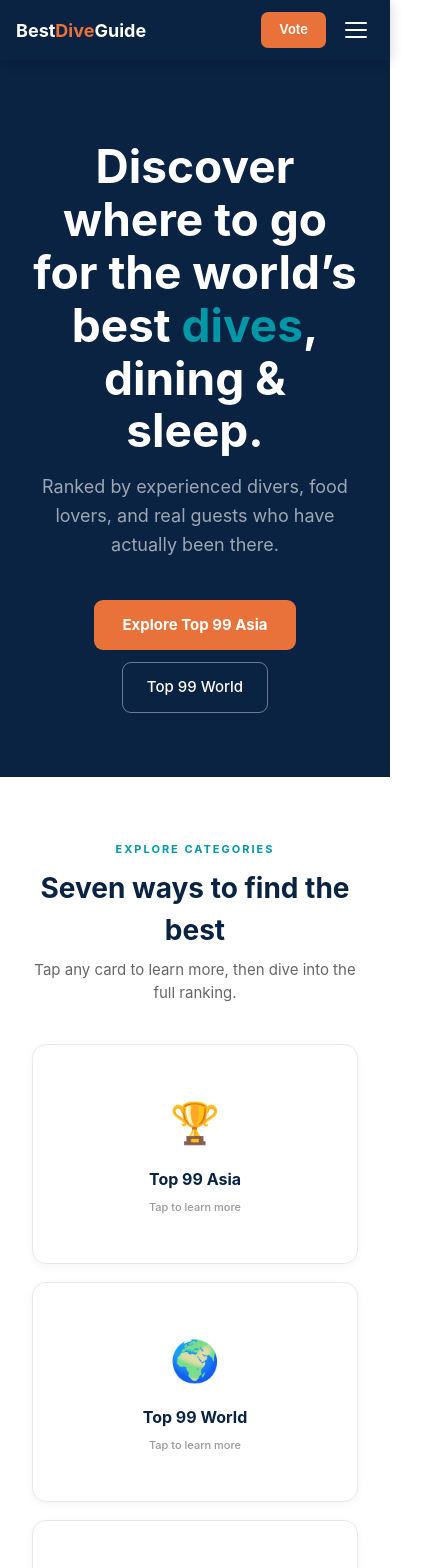
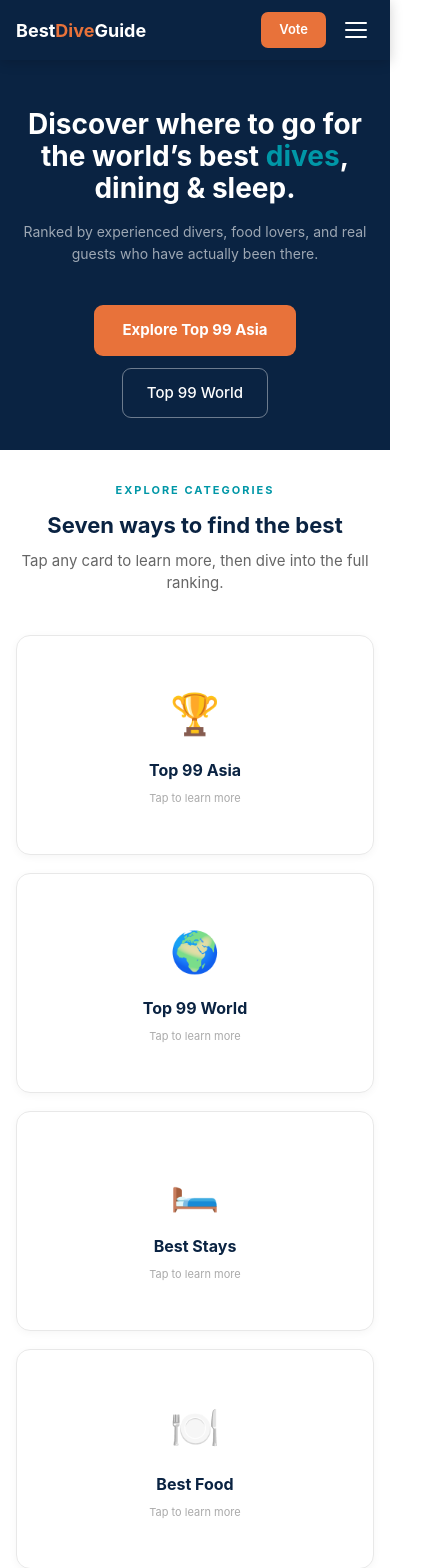
Before and after one commit to nicvdb80-cell/bestdiveguide, a Next.js app: page / in a window 390 px wide. Shown: the top 1568 px of the page, 439 px wide, since content can reach past the window. Built offline with nearby package versions, Linux system fonts and the light colour scheme.

Commit message:
fix: responsive homepage with 7 flip cards, clamp fonts, mobile grids

```diff
--- a/src/app/page.tsx
+++ b/src/app/page.tsx
@@ -5,139 +5,32 @@ import Link from "next/link"
 import Nav from "@/components/Nav"
 import Footer from "@/components/Footer"
 
-const CATEGORIES = [
-  {
-    title: "Top 99 Asia",
-    emoji: "🏆",
-    color: "#E8723A",
-    bg: "#FEF0E8",
-    href: "/top100",
-    desc: "The definitive ranking of Asia's best dive experiences. Resorts, liveaboards and dive operators ranked by a professional panel, verified votes and expert review."
-  },
-  {
-    title: "Top 99 World",
-    emoji: "🌍",
-    color: "#1B6CA8",
-    bg: "#E8EFF8",
-    href: "/top100-world",
-    desc: "The global edition. Every continent, every ocean. From the Red Sea to the Caribbean, the Pacific to the Mediterranean. Coming 2026."
-  },
-  {
-    title: "Best Stays",
-    emoji: "🛏️",
-    color: "#0097A7",
-    bg: "#E1F5F8",
-    href: "/stays",
-    desc: "99 dive resorts ranked on room quality, service, location and how well the stay supports serious diving. Where divers sleep the best."
-  },
-  {
-    title: "Best Food",
-    emoji: "🍽️",
-    color: "#C85A20",
-    bg: "#FEF0E8",
-    href: "/food",
-    desc: "99 dive food experiences ranked on freshness, flavour, dietary care and atmosphere. Where divers remember the meals as much as the dives."
-  },
-  {
-    title: "Dive Sites",
-    emoji: "🤿",
-    color: "#1B6CA8",
-    bg: "#E8EFF8",
-    href: "/sites",
-    desc: "The world's best walls, wrecks, muck dives, seamounts and shark encounters. Ranked by visibility, marine life, access and wow factor."
-  },
-  {
-    title: "Liveaboards",
-    emoji: "🚢",
-    color: "#5E35B1",
-    bg: "#EDE7F6",
-    href: "/liveaboards",
-    desc: "49 liveaboards ranked across Indonesia, Maldives, Philippines and Thailand. Comfort, food, crew, safety and dive quality all scored."
-  },
-  {
-    title: "Sustainable",
-    emoji: "🌿",
-    color: "#2E7D32",
-    bg: "#E8F5E9",
-    href: "/sustainable",
-    desc: "Operators leading on reef conservation, waste reduction, community impact and certified sustainability. The green divers of the industry."
-  },
+const CATS = [
+  {t:"Top 99 Asia",e:"🏆",c:"#E8723A",bg:"#FEF0E8",h:"/top100",d:"The definitive ranking of Asia’s best dive experiences. Resorts, liveaboards and dive operators ranked by professional panel, verified votes and expert review."},
+  {t:"Top 99 World",e:"🌍",c:"#1B6CA8",bg:"#E8EFF8",h:"/top100-world",d:"The global edition. Every continent, every ocean. From the Red Sea to the Caribbean, the Pacific to the Mediterranean. Coming 2026."},
+  {t:"Best Stays",e:"🛏️",c:"#0097A7",bg:"#E1F5F8",h:"/stays",d:"99 dive resorts ranked on room quality, service, location and how well the stay supports serious diving."},
+  {t:"Best Food",e:"🍽️",c:"#C85A20",bg:"#FEF0E8",h:"/food",d:"99 dive food experiences ranked on freshness, flavour, dietary care and atmosphere. Where divers eat the best."},
+  {t:"Dive Sites",e:"🤿",c:"#1B6CA8",bg:"#E8EFF8",h:"/sites",d:"The best walls, wrecks, muck dives, seamounts and shark encounters. Ranked by visibility, marine life, access and wow factor."},
+  {t:"Liveaboards",e:"🚢",c:"#5E35B1",bg:"#EDE7F6",h:"/liveaboards",d:"49 liveaboards across Indonesia, Maldives, Philippines and Thailand. Comfort, food, crew, safety and dive quality all scored."},
+  {t:"Sustainable",e:"🌿",c:"#2E7D32",bg:"#E8F5E9",h:"/sustainable",d:"Operators leading on reef conservation, waste reduction, community impact and certified sustainability."},
 ]
 
-function FlipCard({ cat }: { cat: typeof CATEGORIES[0] }) {
-  const [flipped, setFlipped] = useState(false)
-
+function FlipCard({c}:{c:typeof CATS[0]}) {
+  const [f,sF] = useState(false)
   return (
-    <div
-      onClick={() => setFlipped(!flipped)}
-      style={{ perspective: "800px", cursor: "pointer", minHeight: "220px" }}
-    >
-      <div style={{
-        position: "relative",
-        width: "100%",
-        height: "220px",
-        transformStyle: "preserve-3d",
-        transition: "transform 0.5s ease",
-        transform: flipped ? "rotateY(180deg)" : "rotateY(0deg)",
-      }}>
-        {/* Front */}
-        <div style={{
-          position: "absolute",
-          inset: 0,
-          backfaceVisibility: "hidden",
-          background: "#fff",
-          borderRadius: "14px",
-          border: "1px solid #E8E8E8",
-          display: "flex",
-          flexDirection: "column",
-          alignItems: "center",
-          justifyContent: "center",
-          padding: "2rem 1.5rem",
-          textAlign: "center",
-          boxShadow: "0 2px 8px rgba(0,0,0,0.04)",
-        }}>
-          <div style={{ fontSize: "40px", marginBottom: "14px" }}>{cat.emoji}</div>
-          <h3 style={{ fontSize: "16px", fontWeight: 700, color: "#0A2342", marginBottom: "8px" }}>{cat.title}</h3>
-          <span style={{ fontSize: "11px", color: "#999", fontWeight: 500 }}>Tap to learn more</span>
+    <div onClick={()=>sF(!f)} style={{perspective:800,cursor:"pointer"}}>
+      <div style={{position:"relative",width:"100%",height:220,transformStyle:"preserve-3d",transition:"transform .5s",transform:f?"rotateY(180deg)":"none"}}>
+        <div style={{position:"absolute",inset:0,backfaceVisibility:"hidden",background:"#fff",borderRadius:14,border:"1px solid #E8E8E8",display:"flex",flexDirection:"column",alignItems:"center",justifyContent:"center",padding:"2rem 1.5rem",textAlign:"center",boxShadow:"0 2px 8px rgba(0,0,0,0.04)"}}>
+          <div style={{fontSize:40,marginBottom:14}}>{c.e}</div>
+          <h3 style={{fontSize:16,fontWeight:700,color:"#0A2342",marginBottom:8}}>{c.t}</h3>
+          <span style={{fontSize:11,color:"#aaa"}}>Tap to learn more</span>
         </div>
-
-        {/* Back */}
-        <div style={{
-          position: "absolute",
-          inset: 0,
-          backfaceVisibility: "hidden",
-          transform: "rotateY(180deg)",
-          background: cat.bg,
-          borderRadius: "14px",
-          border: `1.5px solid ${cat.color}20`,
-          display: "flex",
-          flexDirection: "column",
-          justifyContent: "space-between",
-          padding: "1.5rem",
-          boxShadow: "0 2px 12px rgba(0,0,0,0.06)",
-        }}>
+        <div style={{position:"absolute",inset:0,backfaceVisibility:"hidden",transform:"rotateY(180deg)",background:c.bg,borderRadius:14,border:"1.5px solid "+c.c+"30",display:"flex",flexDirection:"column",justifyContent:"space-between",padding:"1.5rem",boxShadow:"0 2px 12px rgba(0,0,0,0.06)"}}>
           <div>
-            <h3 style={{ fontSize: "15px", fontWeight: 700, color: cat.color, marginBottom: "10px" }}>{cat.title}</h3>
-            <p style={{ fontSize: "12.5px", color: "#444", lineHeight: 1.65, margin: 0 }}>{cat.desc}</p>
+            <h3 style={{fontSize:15,fontWeight:700,color:c.c,marginBottom:10}}>{c.t}</h3>
+            <p style={{fontSize:12.5,color:"#444",lineHeight:1.65,margin:0}}>{c.d}</p>
           </div>
-          <Link
-            href={cat.href}
-            onClick={(e) => e.stopPropagation()}
-            style={{
-              display: "inline-block",
-              background: cat.color,
-              color: "#fff",
-              padding: "9px 18px",
-              borderRadius: "7px",
-              textDecoration: "none",
-              fontSize: "12px",
-              fontWeight: 700,
-              textAlign: "center",
-              marginTop: "12px",
-            }}
-          >
-            View full list →
-          </Link>
+          <Link href={c.h} onClick={e=>e.stopPropagation()} style={{display:"block",background:c.c,color:"#fff",padding:"9px 18px",borderRadius:7,textDecoration:"none",fontSize:12,fontWeight:700,textAlign:"center",marginTop:12}}>View full list →</Link>
         </div>
       </div>
     </div>
@@ -146,72 +39,50 @@ function FlipCard({ cat }: { cat: typeof CATEGORIES[0] }) {
 
 export default function Home() {
   return (
-    <div style={{ fontFamily: "Inter,system-ui,sans-serif", minHeight: "100vh", background: "#fff" }}>
+    <div style={{fontFamily:"Inter,system-ui,sans-serif",minHeight:"100vh",background:"#fff"}}>
       <Nav />
-
-      {/* Hero */}
-      <div style={{ background: "#0A2342", padding: "5rem 2rem 4rem", textAlign: "center" }}>
-        <h1 style={{ color: "#fff", fontSize: "46px", fontWeight: 700, lineHeight: 1.15, maxWidth: "680px", margin: "0 auto 1rem" }}>
-          Discover where to go for the world’s best <span style={{ color: "#0097A7" }}>dives</span>, dining & sleep.
+      <div style={{background:"#0A2342",padding:"clamp(3rem,8vw,5rem) clamp(1rem,3vw,2rem) clamp(2rem,6vw,4rem)",textAlign:"center"}}>
+        <h1 style={{color:"#fff",fontSize:"clamp(28px,5.5vw,46px)",fontWeight:700,lineHeight:1.15,maxWidth:680,margin:"0 auto 1rem"}}>
+          Discover where to go for the world’s best <span style={{color:"#0097A7"}}>dives</span>, dining & sleep.
         </h1>
-        <p style={{ color: "rgba(255,255,255,0.6)", fontSize: "18px", maxWidth: "500px", margin: "0 auto 2.5rem", lineHeight: 1.6 }}>
+        <p style={{color:"rgba(255,255,255,0.6)",fontSize:"clamp(14px,2.5vw,18px)",maxWidth:500,margin:"0 auto 2.5rem",lineHeight:1.6}}>
           Ranked by experienced divers, food lovers, and real guests who have actually been there.
         </p>
-        <div style={{ display: "flex", gap: "12px", justifyContent: "center", flexWrap: "wrap" }}>
-          <Link href="/top100" style={{ background: "#E8723A", color: "#fff", padding: "14px 28px", borderRadius: "9px", textDecoration: "none", fontWeight: 700, fontSize: "15px" }}>
-            Explore Top 99 Asia
-          </Link>
-          <Link href="/top100-world" style={{ background: "transparent", color: "#fff", border: "1.5px solid rgba(255,255,255,0.4)", padding: "13px 24px", borderRadius: "9px", textDecoration: "none", fontWeight: 500, fontSize: "15px" }}>
-            Top 99 World
-          </Link>
+        <div style={{display:"flex",gap:12,justifyContent:"center",flexWrap:"wrap"}}>
+          <Link href="/top100" style={{background:"#E8723A",color:"#fff",padding:"14px 28px",borderRadius:9,textDecoration:"none",fontWeight:700,fontSize:15}}>Explore Top 99 Asia</Link>
+          <Link href="/top100-world" style={{background:"transparent",color:"#fff",border:"1.5px solid rgba(255,255,255,0.4)",padding:"13px 24px",borderRadius:9,textDecoration:"none",fontWeight:500,fontSize:15}}>Top 99 World</Link>
         </div>
       </div>
 
-      {/* 7 Category Flip Cards */}
-      <div style={{ padding: "4rem 2rem", maxWidth: "1100px", margin: "0 auto" }}>
-        <div style={{ textAlign: "center", marginBottom: "2.5rem" }}>
-          <div style={{ fontSize: "11px", fontWeight: 700, letterSpacing: "2px", textTransform: "uppercase", color: "#0097A7", marginBottom: "10px" }}>
-            Explore Categories
-          </div>
-          <h2 style={{ fontSize: "28px", fontWeight: 700, color: "#0A2342", marginBottom: "8px" }}>
-            Seven ways to find the best
-          </h2>
-          <p style={{ fontSize: "15px", color: "#666", maxWidth: "480px", margin: "0 auto" }}>
-            Tap any card to learn more, then dive into the full ranking.
-          </p>
+      <div style={{padding:"clamp(2rem,5vw,4rem) clamp(1rem,3vw,2rem)",maxWidth:1100,margin:"0 auto"}}>
+        <div style={{textAlign:"center",marginBottom:"2.5rem"}}>
+          <div style={{fontSize:11,fontWeight:700,letterSpacing:2,textTransform:"uppercase",color:"#0097A7",marginBottom:10}}>Explore Categories</div>
+          <h2 style={{fontSize:"clamp(22px,4vw,28px)",fontWeight:700,color:"#0A2342",marginBottom:8}}>Seven ways to find the best</h2>
+          <p style={{fontSize:15,color:"#666",maxWidth:480,margin:"0 auto"}}>Tap any card to learn more, then dive into the full ranking.</p>
         </div>
-
-        <div style={{ display: "grid", gridTemplateColumns: "repeat(auto-fit, minmax(240px, 1fr))", gap: "18px" }}>
-          {CATEGORIES.map(cat => (
-            <FlipCard key={cat.title} cat={cat} />
-          ))}
+        <div className="r-grid-cards">
+          {CATS.map(c=><FlipCard key={c.t} c={c}/>)}
         </div>
       </div>
 
-      {/* Trust section */}
-      <div style={{ background: "#0A2342", padding: "3.5rem 2rem" }}>
-        <h2 style={{ color: "#fff", fontSize: "24px", fontWeight: 700, textAlign: "center", marginBottom: "6px" }}>
-          Built on trust. Three layers deep.
-        </h2>
-        <p style={{ color: "rgba(255,255,255,0.5)", textAlign: "center", fontSize: "14px", marginBottom: "2rem" }}>
-          Every ranking verified by three independent sources — not just user reviews.
-        </p>
-        <div style={{ display: "grid", gridTemplateColumns: "repeat(3,1fr)", gap: "16px", maxWidth: "900px", margin: "0 auto" }}>
+      <div style={{background:"#0A2342",padding:"clamp(2rem,5vw,3.5rem) clamp(1rem,3vw,2rem)"}}>
+        <h2 style={{color:"#fff",fontSize:"clamp(18px,4vw,24px)",fontWeight:700,textAlign:"center",marginBottom:6}}>Built on trust. Three layers deep.</h2>
+        <p style={{color:"rgba(255,255,255,0.5)",textAlign:"center",fontSize:14,marginBottom:"2rem"}}>Every ranking verified by three independent sources — not just user reviews.</p>
+        <div className="r-grid-3" style={{maxWidth:900,margin:"0 auto"}}>
           {[
-            { num: "01", title: "Professional Panel", desc: "A curated group of dive professionals, photographers, culinary directors, and hospitality experts.", weight: "3× weight" },
-            { num: "02", title: "Verified Public Votes", desc: "Any guest with proof of visit can vote. Weight adjusted by dive experience and expertise.", weight: "1.0–1.4× weight" },
-            { num: "03", title: "Annual Review Committee", desc: "Once a year, 10 experts convene to verify consistency and confirm final rankings.", weight: "Override authority" },
-          ].map(item => (
-            <div key={item.num} style={{ background: "rgba(255,255,255,0.07)", border: "1px solid rgba(255,255,255,0.12)", borderRadius: "10px", padding: "1.5rem" }}>
-              <div style={{ fontSize: "32px", fontWeight: 700, color: "rgba(255,255,255,0.12)", marginBottom: "0.75rem" }}>{item.num}</div>
-              <h4 style={{ fontSize: "14px", fontWeight: 700, color: "#fff", marginBottom: "8px" }}>{item.title}</h4>
-              <p style={{ fontSize: "12px", color: "rgba(255,255,255,0.55)", lineHeight: 1.6, marginBottom: "10px" }}>{item.desc}</p>
-              <span style={{ background: "rgba(232,114,58,0.2)", color: "#E8723A", fontSize: "11px", fontWeight: 600, padding: "3px 10px", borderRadius: "4px" }}>{item.weight}</span>
+            {n:"01",t:"Professional Panel",d:"A curated group of dive professionals, photographers, culinary directors, and hospitality experts.",w:"3× weight"},
+            {n:"02",t:"Verified Public Votes",d:"Any guest with proof of visit can vote. Weight adjusted by dive experience and expertise.",w:"1.0–1.4× weight"},
+            {n:"03",t:"Annual Review Committee",d:"Once a year, 10 experts convene to verify consistency and confirm final rankings.",w:"Override authority"},
+          ].map(i=>(
+            <div key={i.n} style={{background:"rgba(255,255,255,0.07)",border:"1px solid rgba(255,255,255,0.12)",borderRadius:10,padding:"1.5rem"}}>
+              <div style={{fontSize:32,fontWeight:700,color:"rgba(255,255,255,0.12)",marginBottom:"0.75rem"}}>{i.n}</div>
+              <h4 style={{fontSize:14,fontWeight:700,color:"#fff",marginBottom:8}}>{i.t}</h4>
+              <p style={{fontSize:12,color:"rgba(255,255,255,0.55)",lineHeight:1.6,marginBottom:10}}>{i.d}</p>
+              <span style={{background:"rgba(232,114,58,0.2)",color:"#E8723A",fontSize:11,fontWeight:600,padding:"3px 10px",borderRadius:4}}>{i.w}</span>
             </div>
           ))}
         </div>
       </div>
-
       <Footer />
     </div>
   )
```
